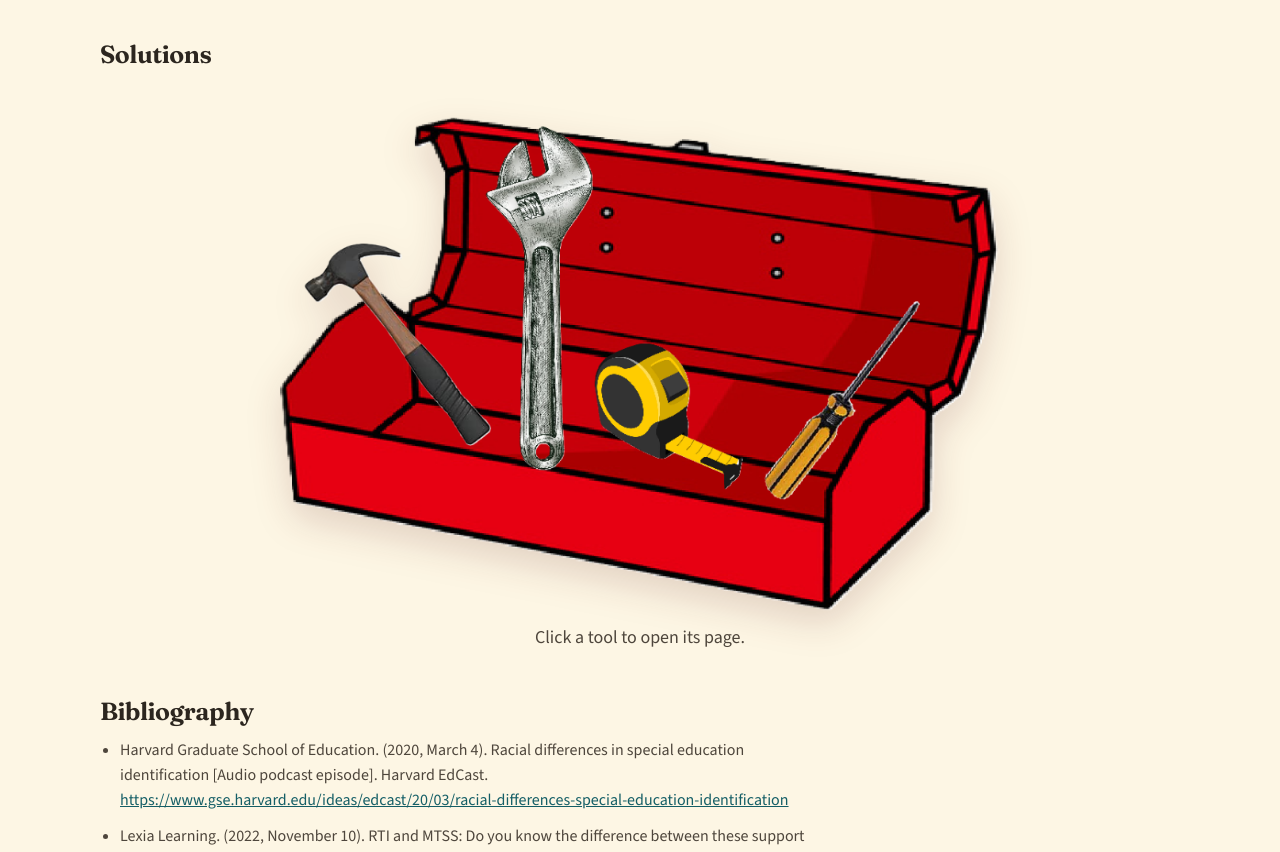
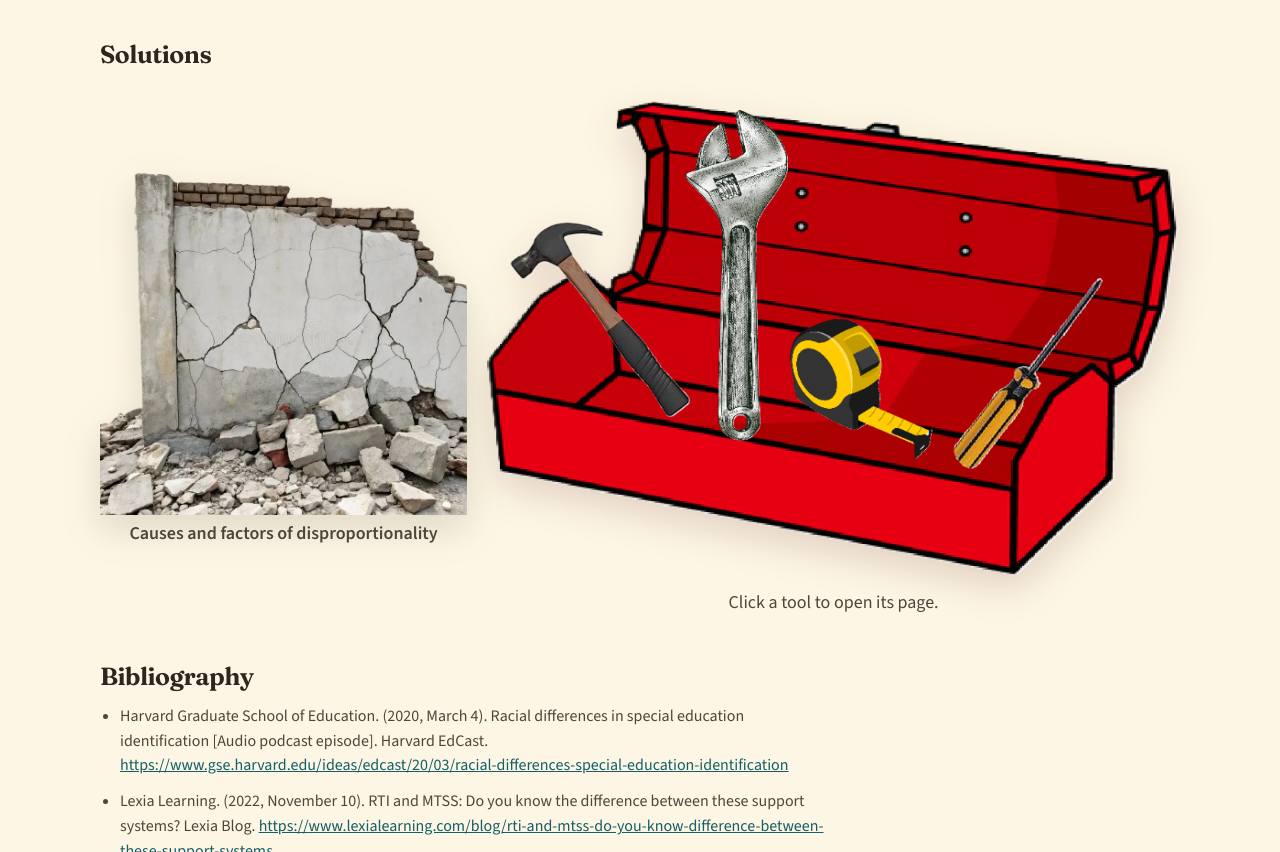
Before and after one commit to RisNag777/spec_ed_toolbox, a plain HTML site: page index.html in a window 1280 px wide. Shown: the part 701-1553 px from the top of the page. Drawn offline with nearby package versions, Linux system fonts and the light colour scheme.

Commit message:
Show a broken wall beside the toolbox that leads to the causes.

```diff
--- a/css/styles.css
+++ b/css/styles.css
@@ -122,11 +122,53 @@ a:hover {
   color: var(--muted);
 }
 
+
+#causes-heading {
+  scroll-margin-top: 1.25rem;
+}
+
+.workbench {
+  display: flex;
+  align-items: center;
+  gap: 1.25rem;
+  width: min(1080px, 100%);
+  margin: 1.75rem auto 0;
+  scroll-margin-top: 1.25rem;
+}
+
+.broken-wall {
+  flex: 0 1 34%;
+  display: block;
+  text-align: center;
+  color: inherit;
+  text-decoration: none;
+}
+
+.broken-wall img {
+  display: block;
+  width: 100%;
+  height: auto;
+  filter: drop-shadow(0 14px 18px rgba(70, 60, 50, 0.16));
+}
+
+.broken-wall span {
+  display: block;
+  margin-top: 0.45rem;
+  color: var(--muted);
+  font-weight: 600;
+  line-height: 1.3;
+}
+
+.broken-wall:hover span,
+.broken-wall:focus-visible span {
+  color: var(--teal);
+}
+
 .toolbox {
   position: relative;
-  width: min(720px, 100%);
-  margin: 2.75rem auto 0;
-  scroll-margin-top: 1.25rem;
+  flex: 1 1 62%;
+  min-width: 0;
+  margin: 0;
 }
 
 .toolbox > img {
@@ -371,6 +413,18 @@ a:hover {
   overflow-wrap: anywhere;
 }
 
+
+@media (max-width: 720px) {
+  .workbench {
+    flex-direction: column;
+  }
+
+  .broken-wall {
+    flex-basis: auto;
+    width: min(280px, 78%);
+  }
+}
+
 @media (max-width: 560px) {
   .hotspot span {
     font-size: 0.78rem;
--- a/index.html
+++ b/index.html
@@ -31,7 +31,12 @@
 
     <section class="hero wrap" aria-labelledby="toolbox-heading">
       <h2 class="section-heading" id="toolbox-heading">Solutions</h2>
-      <div class="toolbox" id="toolbox">
+      <div class="workbench" id="toolbox">
+        <a class="broken-wall" href="#causes-heading">
+          <img src="images/broken-wall.png" width="800" height="746" alt="A broken wall">
+          <span>Causes and factors of disproportionality</span>
+        </a>
+        <div class="toolbox">
           <img
             src="images/toolbox.png"
             width="908"
@@ -51,6 +56,7 @@
           </a>
           <p class="toolbox-note">Click a tool to open its page.</p>
         </div>
+      </div>
     </section>
 
     <section class="sources wrap" aria-labelledby="sources-heading">
```
Also changed, not shown: images/broken-wall.png (added). Lines whose indentation alone changed are shown as unchanged.
